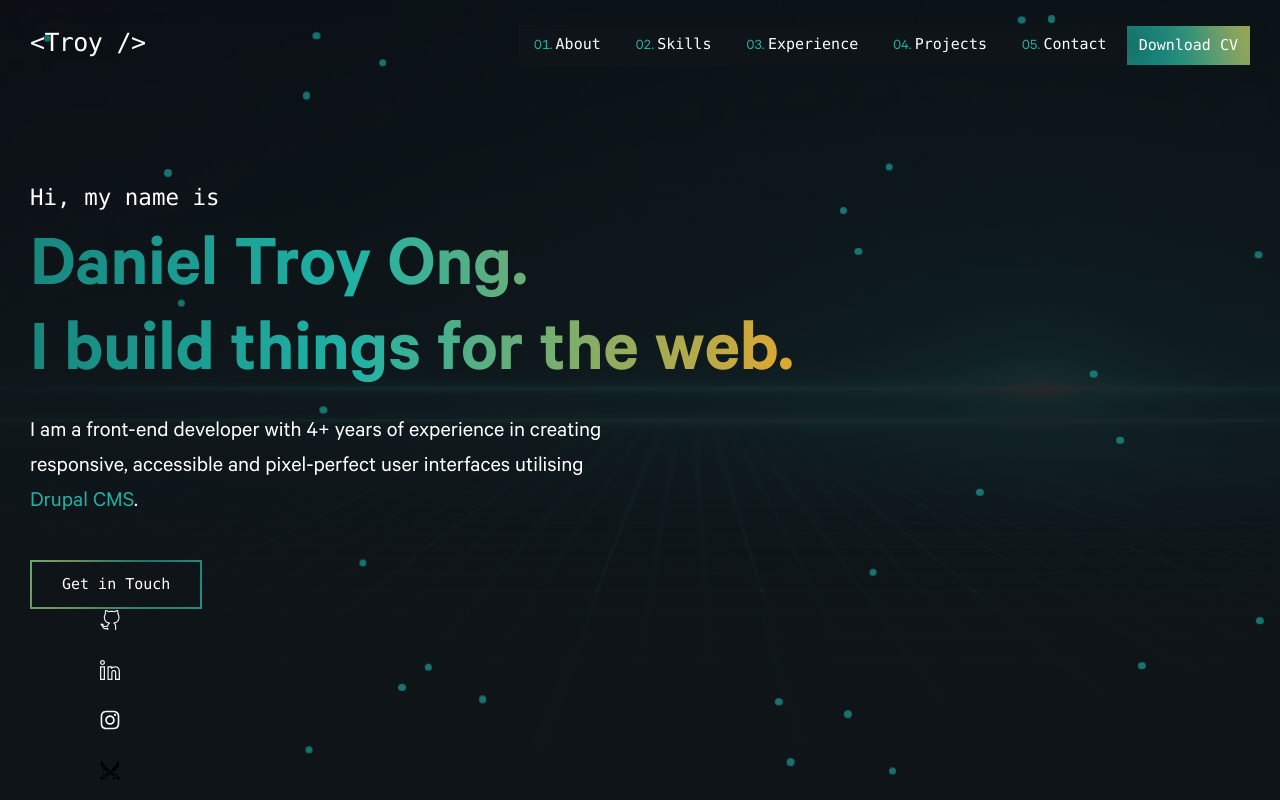
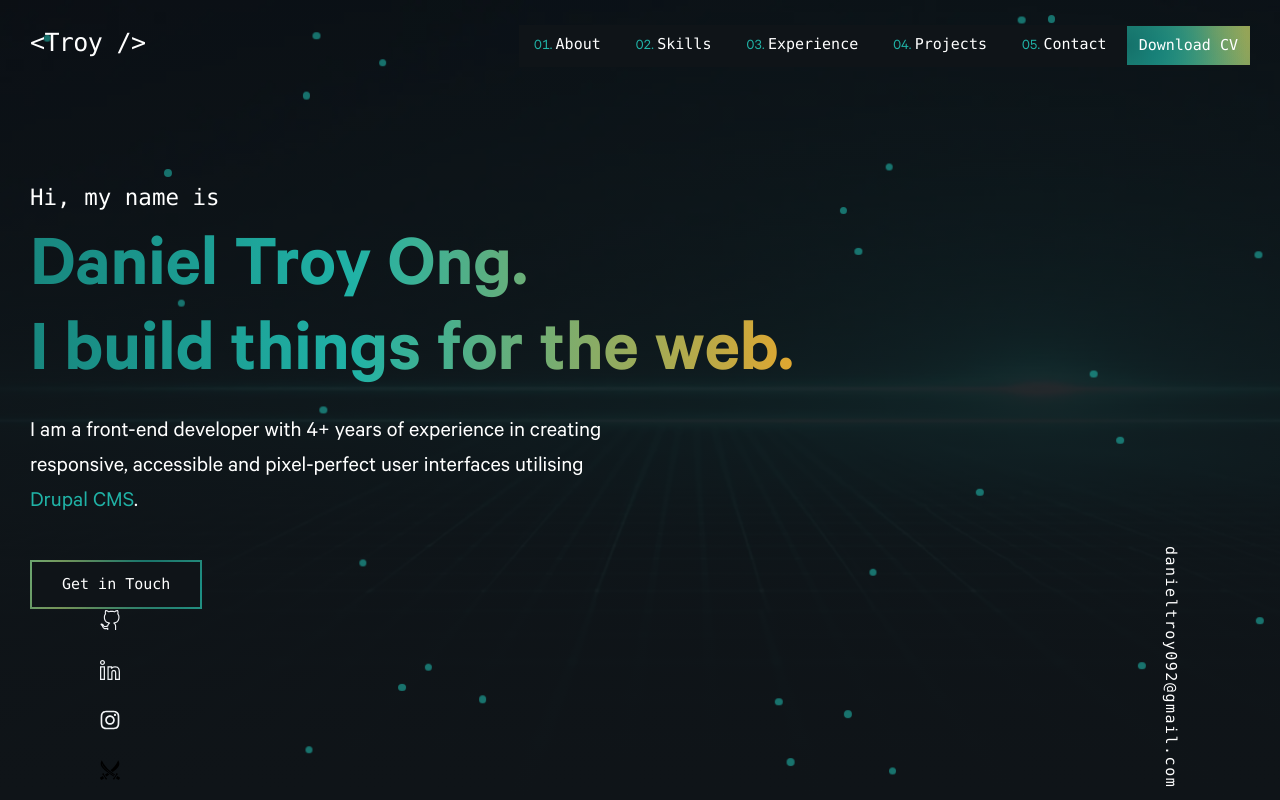
Before and after one commit to danieltroy092/portfolio, a React (Vite) app: page / in a window 1280 px wide. Shown: the top 800 px of the page. Built offline with nearby package versions, Linux system fonts and the light colour scheme.

Commit message:
added fixed email component

```diff
--- a/src/App.jsx
+++ b/src/App.jsx
@@ -3,6 +3,7 @@ import { useEffect } from "react";
 import { Navbar } from "@layout/Navbar";
 import { Footer } from "@layout/Footer";
 import { Socials } from "@layout/Socials";
+import { Email } from "@layout/Email";
 
 import { Hero } from "@sections/Hero";
 import { About } from "@sections/About";
@@ -24,6 +25,7 @@ export default function App() {
     <div className="min-h-screen overflow-x-hidden">
       <Navbar />
       <Socials />
+      <Email />
       <main>
         <Hero />
         <About />
--- a/src/index.css
+++ b/src/index.css
@@ -485,6 +485,10 @@
 }
 
 @layer utilities {
+  .vertical-rl {
+    writing-mode: vertical-rl;
+  }
+
   @keyframes fade-in {
     from {
       opacity: 0;
--- /dev/null
+++ b/src/layout/Email.jsx
@@ -0,0 +1,14 @@
+export const Email = () => {
+  return (
+    <div className="fixed bottom-0 right-20 left-auto z-10">
+      <a
+        className="font-mono text-xs vertical-rl tracking-widest hover:text-highlight focus-visible:text-highlight outline-none"
+        href="mailto:danieltroy092@gmail.com"
+        target="_blank"
+        aria-label="Direct email link if you want to reach out."
+      >
+        danieltroy092@gmail.com
+      </a>
+    </div>
+  );
+};
```
